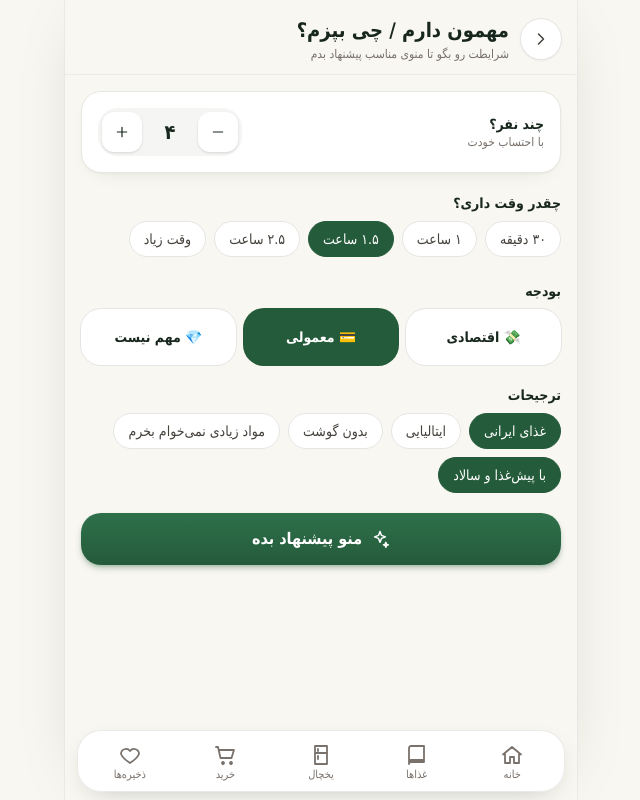
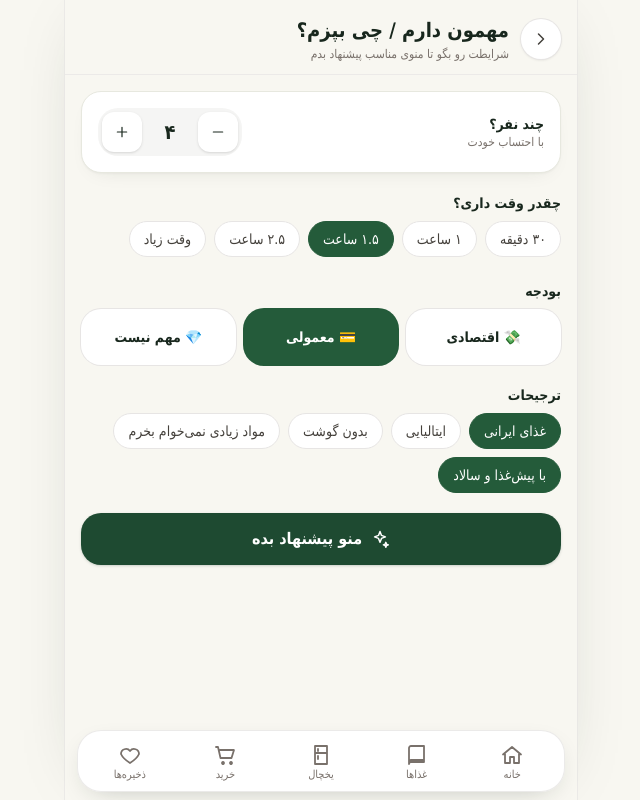
Before and after one commit to papagit-ss/Sofreh, a Next.js app: page /plan in a window 1280 px wide. Shown: the whole page, without its empty margins (531-1171 px from the left). Built offline with nearby package versions, Linux system fonts and the light colour scheme; a small style sheet from the web is missing.

Commit message:
Unify shared component styling

```diff
--- a/src/components/ui.tsx
+++ b/src/components/ui.tsx
@@ -18,7 +18,7 @@ export function PageHeader({
 }) {
   const router = useRouter();
   return (
-    <header className="sticky top-0 z-30 border-b border-stone-200/70 bg-cream/90 px-4 pb-3 pt-4 backdrop-blur">
+    <header className="sticky top-0 z-30 border-b border-stone-200/70 bg-cream/95 px-4 pb-3 pt-4 backdrop-blur-xl">
       <div className="flex items-center gap-3">
         {back && (
           <button
@@ -84,11 +84,11 @@ export function Button({
 }) {
   const sizes = { lg: "h-13 px-5 text-base rounded-2xl", md: "h-11 px-4 text-sm rounded-xl", sm: "h-9 px-3 text-sm rounded-lg" };
   const variants = {
-    primary: "bg-gradient-to-b from-brand-500 to-brand-600 text-white shadow-md shadow-brand-600/30 hover:from-brand-600 hover:to-brand-700",
+    primary: "bg-brand-700 text-white shadow-sm shadow-brand-900/15 hover:bg-brand-800",
     secondary: "bg-white text-ink ring-1 ring-stone-200 shadow-sm hover:bg-stone-50",
     ghost: "bg-transparent text-stone-700 hover:bg-stone-100",
     danger: "bg-red-50 text-red-700 ring-1 ring-red-200",
-    green: "bg-gradient-to-b from-sage-500 to-sage-600 text-white shadow-md shadow-sage-500/30",
+    green: "bg-sage-600 text-white shadow-sm shadow-sage-900/10 hover:bg-sage-600",
   };
   const cls = `inline-flex items-center justify-center gap-2 font-bold press disabled:opacity-50 disabled:pointer-events-none ${sizes[size]} ${variants[variant]} ${className}`;
   if (href) {
@@ -164,7 +164,10 @@ export function Skeleton({ className = "" }: { className?: string }) {
 export function SectionTitle({ title, href, hrefLabel = "همه" }: { title: string; href?: string; hrefLabel?: string }) {
   return (
     <div className="mb-3 flex items-center justify-between px-4">
-      <h2 className="text-base font-extrabold">{title}</h2>
+      <div className="flex min-w-0 items-center gap-2.5">
+        <span aria-hidden="true" className="h-5 w-1 shrink-0 rounded-full bg-brand-500" />
+        <h2 className="text-base font-black tracking-tight text-ink">{title}</h2>
+      </div>
       {href && (
         <Link href={href} className="text-sm font-semibold text-brand-600">
           {hrefLabel} ←
```
